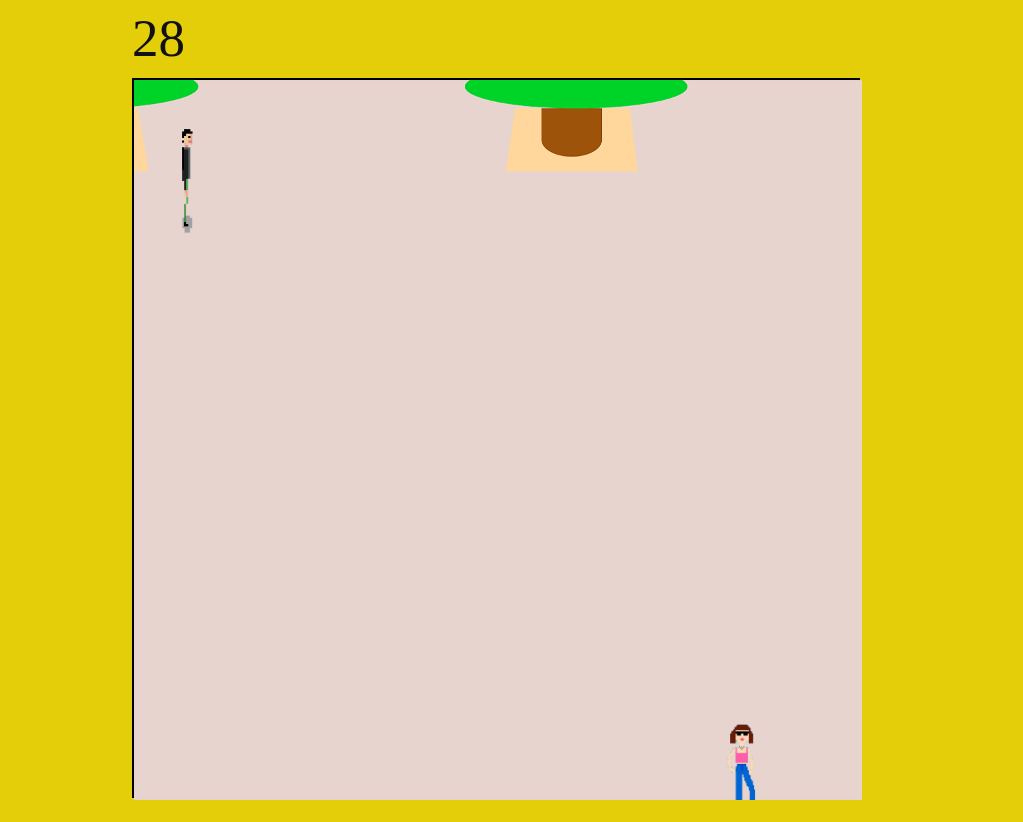
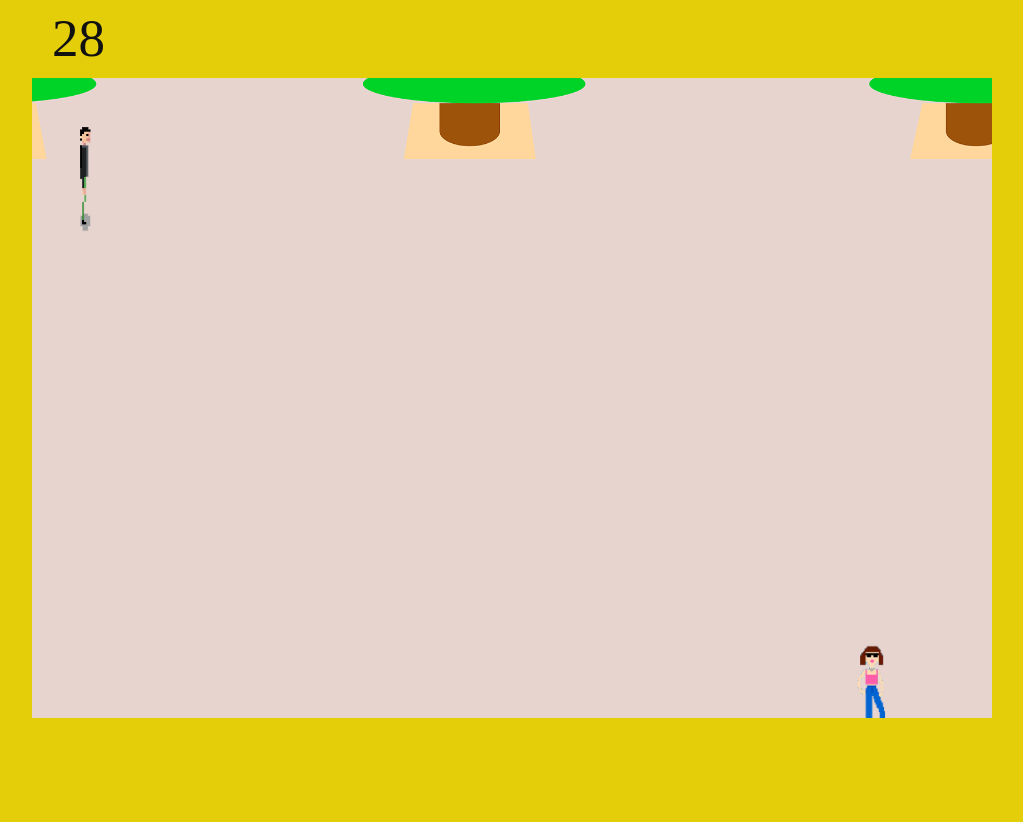
Before and after one commit to damianrgues/CLR2, a plain HTML site: page index.html in a window 1280 px wide. Both pictures are taken after a click on the button "Start". Shown: the whole page, without its empty margins (144-1167 px from the left). After the commit the page ends 800 px from the top, so only its background shows below. Drawn offline with Linux system fonts and the light colour scheme.

Commit message:
fix music game over error

```diff
--- a/js/game.js
+++ b/js/game.js
@@ -13,7 +13,7 @@ function Game (canvas) {
   this.gameSound = new Audio ("../music/game-music.mp3");
   this.collisionSound = new Audio ("../music/boton-try-retry.mp3");
   this.winSound = new Audio ("../music/index-music.mp3");
-  this.gameOverSound = new Audio ("../music/gameover.mp3");
+  this.gameOverSound = new Audio ("../music/gameover_good.mp3");
 
 
 
--- a/style.css
+++ b/style.css
@@ -94,9 +94,11 @@ p {
 
 
 .game-container {
-  width: 100%;
-  height: 90vh;
-  border: 2px solid black;
+  width: 120vh;
+  height: 80vh;
+  position: relative;
+  left: -100px;
+
 }
 
 
@@ -110,3 +112,9 @@ p {
   font-family: PressStart2P;
   font-size: 20px;
 }
+
+
+#timer {
+  position: relative;
+  left: -80px;
+}
```
Also changed, not shown: 3 other files.
